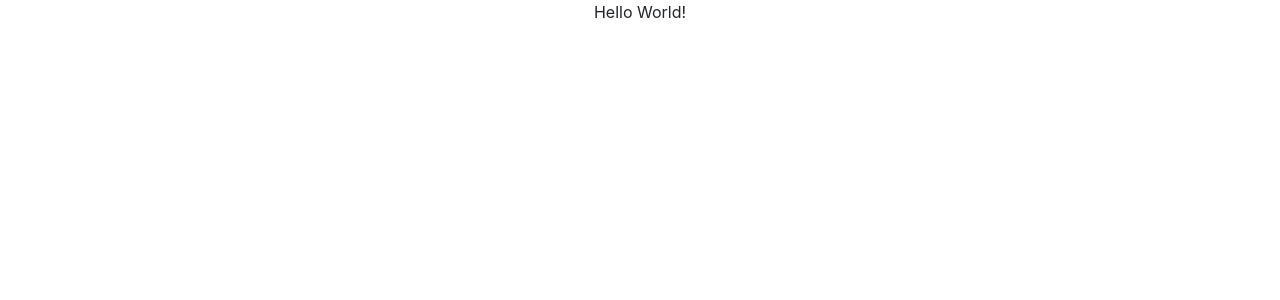
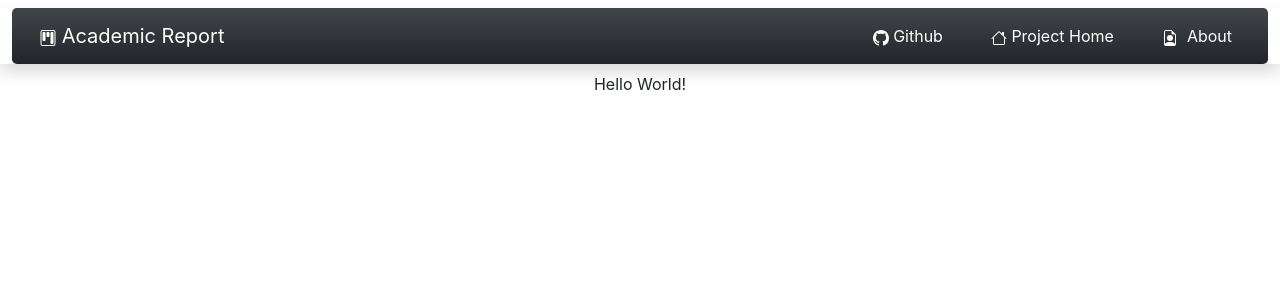
Before and after one commit to FinalYearProject22/academic-report, a React (Create React App) app: page / in a window 1280 px wide. Shown: the top 300 px of the page. Built offline with nearby package versions, Linux system fonts and the light colour scheme.

Commit message:
Added Navigation Bar

```diff
--- a/src/App.js
+++ b/src/App.js
@@ -1,22 +1,61 @@
 import './App.css';
 
-// function Navbar() {
-//   return (
-//     <div className="Navbar">
-//       <p>Hello World!</p>
-//     </div>
-//   );
-// }
+function Navbar() {
+  return (
+    <div className="container-fluid shadow mb-2 mt-2">
+      <nav className="navbar navbar-expand-lg navbar-dark bg-dark bg-gradient rounded-3">
+        <div className="container-fluid">
+          <a className="navbar-brand ms-3" href="#asfdsf">
+            <svg xmlns="http://www.w3.org/2000/svg" width="16" height="16" fill="currentColor" className="bi bi-kanban" viewBox="0 0 16 16">
+            <path d="M13.5 1a1 1 0 0 1 1 1v12a1 1 0 0 1-1 1h-11a1 1 0 0 1-1-1V2a1 1 0 0 1 1-1h11zm-11-1a2 2 0 0 0-2 2v12a2 2 0 0 0 2 2h11a2 2 0 0 0 2-2V2a2 2 0 0 0-2-2h-11z"/>
+            <path d="M6.5 3a1 1 0 0 1 1-1h1a1 1 0 0 1 1 1v3a1 1 0 0 1-1 1h-1a1 1 0 0 1-1-1V3zm-4 0a1 1 0 0 1 1-1h1a1 1 0 0 1 1 1v7a1 1 0 0 1-1 1h-1a1 1 0 0 1-1-1V3zm8 0a1 1 0 0 1 1-1h1a1 1 0 0 1 1 1v10a1 1 0 0 1-1 1h-1a1 1 0 0 1-1-1V3z"/>
+            </svg>
+            &nbsp;Academic Report</a>
+          <button className="navbar-toggler" type="button" data-bs-toggle="collapse" data-bs-target="#navbarTogglerDemo02" aria-controls="navbarTogglerDemo02" aria-expanded="true" aria-label="Toggle navigation">
+            <span className="navbar-toggler-icon"></span>
+          </button>
+          <div className="collapse navbar-collapse flex-row-reverse " id="navbarTogglerDemo02">
+            <ul className="navbar-nav ">
+              <li className="nav-item me-3 ms-3">
+                <a className="nav-link active" aria-current="page" target="_blank" rel=" noreferrer" href="https://github.com/FinalYearProject22/academic-report">
+                <svg xmlns="http://www.w3.org/2000/svg" width="16" height="16" fill="currentColor" classNamew="bi bi-github" viewBox="0 0 16 16">
+                  <path d="M8 0C3.58 0 0 3.58 0 8c0 3.54 2.29 6.53 5.47 7.59.4.07.55-.17.55-.38 0-.19-.01-.82-.01-1.49-2.01.37-2.53-.49-2.69-.94-.09-.23-.48-.94-.82-1.13-.28-.15-.68-.52-.01-.53.63-.01 1.08.58 1.23.82.72 1.21 1.87.87 2.33.66.07-.52.28-.87.51-1.07-1.78-.2-3.64-.89-3.64-3.95 0-.87.31-1.59.82-2.15-.08-.2-.36-1.02.08-2.12 0 0 .67-.21 2.2.82.64-.18 1.32-.27 2-.27.68 0 1.36.09 2 .27 1.53-1.04 2.2-.82 2.2-.82.44 1.1.16 1.92.08 2.12.51.56.82 1.27.82 2.15 0 3.07-1.87 3.75-3.65 3.95.29.25.54.73.54 1.48 0 1.07-.01 1.93-.01 2.2 0 .21.15.46.55.38A8.012 8.012 0 0 0 16 8c0-4.42-3.58-8-8-8z"/>
+                </svg>
+                &nbsp;Github</a>
+              </li>
+              <li className="nav-item me-3 ms-3">
+                <a className="nav-link active" href="#dgs" target="_blank" rel=" noreferrer">
+                <svg xmlns="http://www.w3.org/2000/svg" width="16" height="16" fill="currentColor" className="bi bi-house" viewBox="0 0 16 16">
+                   <path fill-rule="evenodd" d="M2 13.5V7h1v6.5a.5.5 0 0 0 .5.5h9a.5.5 0 0 0 .5-.5V7h1v6.5a1.5 1.5 0 0 1-1.5 1.5h-9A1.5 1.5 0 0 1 2 13.5zm11-11V6l-2-2V2.5a.5.5 0 0 1 .5-.5h1a.5.5 0 0 1 .5.5z"/>
+                    <path fill-rule="evenodd" d="M7.293 1.5a1 1 0 0 1 1.414 0l6.647 6.646a.5.5 0 0 1-.708.708L8 2.207 1.354 8.854a.5.5 0 1 1-.708-.708L7.293 1.5z"/>
+                </svg>
+                &nbsp;Project Home</a>
+              </li>
+              <li className="nav-item me-3 ms-3">
+                <a className="nav-link active" href="ghfd" >
+                <svg xmlns="http://www.w3.org/2000/svg" width="16" height="16" fill="currentColor" className="bi bi-file-earmark-person" viewBox="0 0 16 16">
+                  <path d="M11 8a3 3 0 1 1-6 0 3 3 0 0 1 6 0z"/>
+                  <path d="M14 14V4.5L9.5 0H4a2 2 0 0 0-2 2v12a2 2 0 0 0 2 2h8a2 2 0 0 0 2-2zM9.5 3A1.5 1.5 0 0 0 11 4.5h2v9.255S12 12 8 12s-5 1.755-5 1.755V2a1 1 0 0 1 1-1h5.5v2z"/>
+                </svg>
+                &nbsp; About</a>
+              </li>
+            </ul>
+          </div>
+        </div>
+      </nav>
+    </div>
+  );
+}
 
 
 
 
 function App() {
   return (
-    <div className="App">
+    <div className="App ">
       <p>Hello World!</p>
     </div>
   );
 }
 
-export default App;
+export {App, Navbar};
--- a/src/index.js
+++ b/src/index.js
@@ -1,12 +1,12 @@
 import React from 'react';
 import ReactDOM from 'react-dom';
 import './index.css';
-import App from './App';
+import {App, Navbar} from './App';
 import reportWebVitals from './reportWebVitals';
 
 ReactDOM.render(
   <React.StrictMode>
-    {/* <Navbar /> */}
+    <Navbar />
     <App />
   </React.StrictMode>,
   document.getElementById('root')
```
